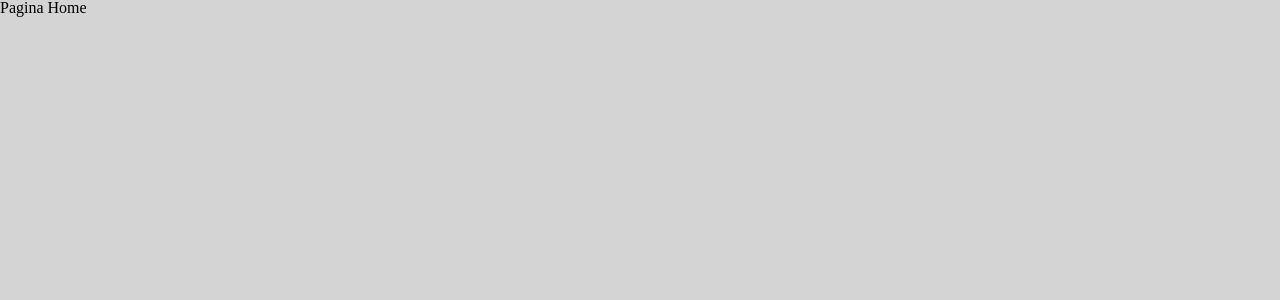
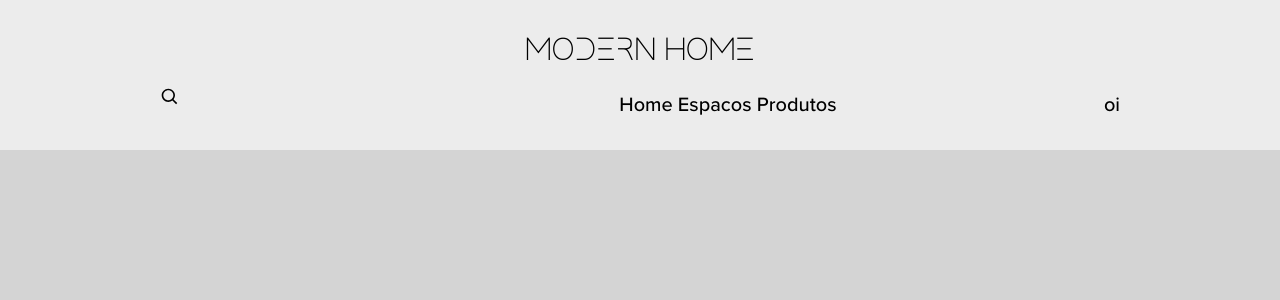
Before and after one commit to FeBassetto/clothing-store, a React (Create React App) app: page / in a window 1280 px wide. Shown: the top 300 px of the page. Built offline with nearby package versions, Linux system fonts and the light colour scheme; the HTML template or start-up script is replaced by a standard one.

Commit message:
Finished search header

```diff
--- a/src/Routes.jsx
+++ b/src/Routes.jsx
@@ -1,13 +1,15 @@
 import React from "react";
 import { BrowserRouter as Router, Routes, Route } from "react-router-dom";
 import Home from "./pages/Home";
+import Header from './components/Header/Header';
 
 
 const Routing = () => {
-    return(
+    return (
         <Router>
+            <Header />
             <Routes>
-                <Route exact path="/" element={<Home/>} />
+                <Route exact path="/" element={<Home />} />
             </Routes>
         </Router>
     )
--- /dev/null
+++ b/src/components/Header/Header.jsx
@@ -0,0 +1,21 @@
+import React from "react";
+import style from './Header.module.css'
+import SearchHeader from "./SearchHeader/SearchHeader";
+
+
+const Header = () => {
+    return (
+        <header className={style.header} >
+            <div className={style.header__top}>
+                Modern Home
+            </div>
+            <div className={style.header__bottom} >
+                <SearchHeader/>
+                <dir>Home Espacos Produtos </dir>
+                <dir>oi</dir>
+            </div>
+        </header>
+    )
+}
+
+export default Header
--- /dev/null
+++ b/src/components/Header/Header.module.css
@@ -0,0 +1,42 @@
+.header{
+    position: fixed;
+    top: 0;
+    left: 0;
+
+    width: 100%;
+    height: 150px;
+
+    padding: 2rem;
+    box-sizing: border-box;
+
+    background-color: var(--whiteDark);
+
+    display: flex;
+    flex-direction: column;
+}
+
+.header__top{
+    width: 100%;
+    height: 50%;
+
+    display: flex;
+    justify-content: center;
+
+    font-family: 'Averox';
+    font-size: 2rem;
+}
+
+.header__bottom{
+    width: 100%;
+    height: 50%;
+
+    font-family: 'ProximaNova-Medium';
+    font-size: 1.25rem;
+
+    display: flex;
+    justify-content: space-between;
+
+    padding: 0 10vw;
+
+    box-sizing: border-box;
+}
--- /dev/null
+++ b/src/components/Header/SearchHeader/SearchHeader.jsx
@@ -0,0 +1,32 @@
+import React, { useState } from "react";
+import style from './SearchHeader.module.css'
+import { BiSearch } from 'react-icons/bi'
+
+
+const SearchHeader = () => {
+
+    const [openSearch, setOpenSearch] = useState(false)
+    const [searchValue, setSearchValue] = useState('')
+
+    return (
+        <div className={style.search} >
+            <input
+                type="text"
+                className={openSearch ? style.search__input : style.search__input___closed}
+                value={searchValue}
+                onChange={e => setSearchValue(e.target.value)}
+            />
+            <BiSearch
+                className={style.search__icon}
+                onClick={() => {
+                    if(openSearch){
+                        setSearchValue('')
+                    }
+                    setOpenSearch(lastOpen => !lastOpen)
+                }}
+            />
+        </div>
+    )
+}
+
+export default SearchHeader
--- /dev/null
+++ b/src/components/Header/SearchHeader/SearchHeader.module.css
@@ -0,0 +1,66 @@
+.search{
+    height: 100%;
+    width: 20%;
+
+    display: flex;
+    align-items: center;
+}
+
+.search__input___closed{
+    width: 0%;
+    height: 60%;
+    padding: 0;
+
+    font-size: 1.25vw;
+    font-family: 'proximanova-medium';
+
+    background-color: inherit;
+
+    border-width: 0px 0px 1px 0px;
+
+    animation: .7s closeSearch;
+}
+
+@keyframes closeSearch {
+    0%{
+        width: 90%;
+    }
+
+    100%{
+        width: 0%;
+    }
+}
+
+.search__input{
+    outline: 0;
+    border-width: 0px 0px 1px 0px;
+
+    background-color: inherit;
+
+    font-size: 1.25vw;
+    font-family: 'proximanova-medium';
+
+    width: 90%;
+    height: 60%;
+
+    padding: 0.15vw .5vw;
+
+    box-sizing: border-box;
+
+    animation: .7s openSearch;
+}
+
+@keyframes openSearch{
+    0%{
+        width: 0%;
+    }
+
+    100%{
+        width: 90%;
+    }
+}
+
+.search__icon:hover{
+    cursor: pointer;
+    opacity: .8;
+}
--- a/src/index.css
+++ b/src/index.css
@@ -172,6 +172,7 @@ table {
 
 :root{
   --white: #ffffff;
+  --whiteDark: #ececec;
   --blackOpacity: #00000036;
   --black: #111010;
   --blackLight: #252525;
```
